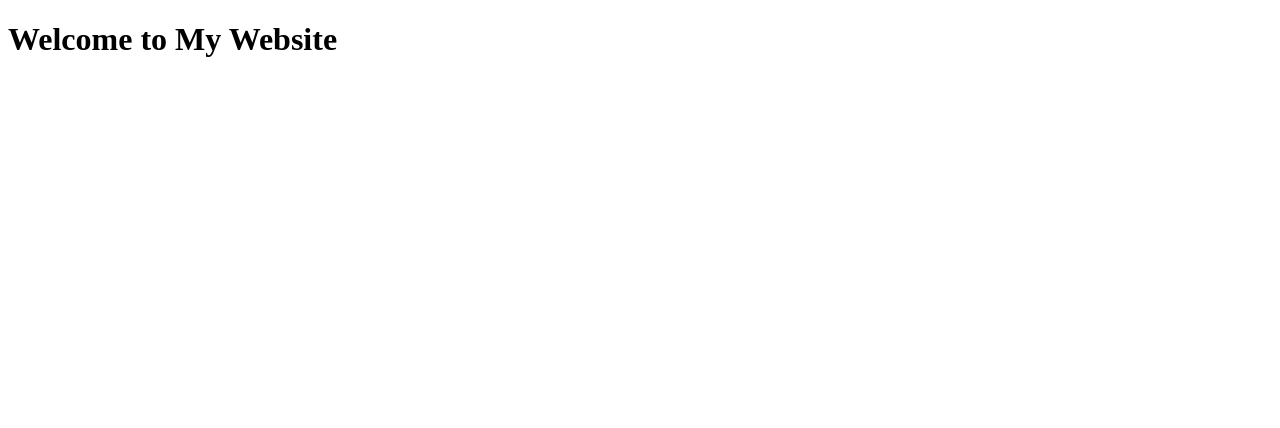
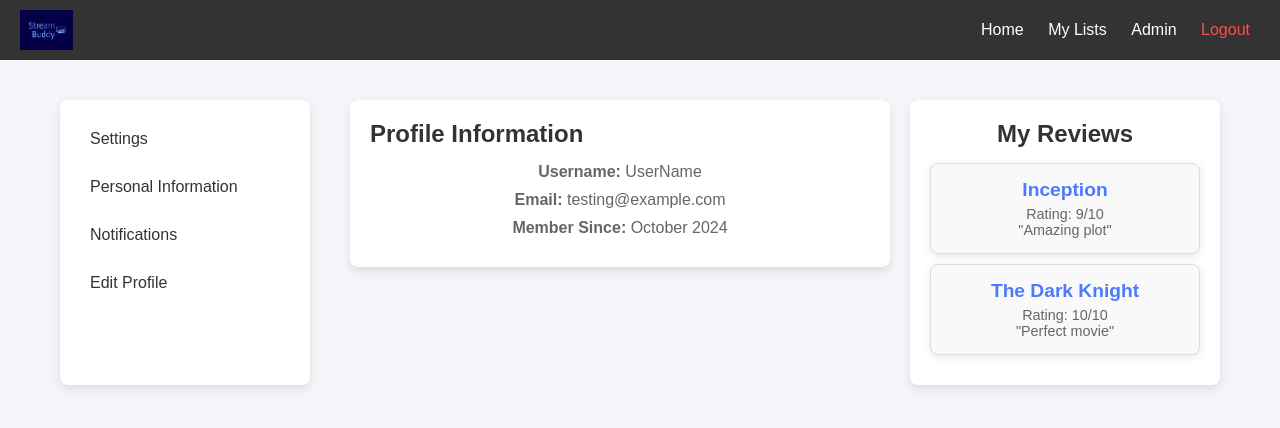
Before and after one commit to ByJH/Stream-Buddy, a PHP site: template Frontend/pages/Profile.html in a window 1280 px wide. Shown: the top 428 px of the page. Run offline with PHP 8.4, Linux system fonts and the light colour scheme; the template is opened without the code that fills it, so the values that code supplies are empty.

Commit message:
html updates: Profile,CustomList. Updated JS and CSS for Profile and customlists. Added Images +logo

```diff
--- a/Frontend/pages/Profile.html
+++ b/Frontend/pages/Profile.html
@@ -1,17 +1,58 @@
 <!DOCTYPE html>
 <html lang="en">
-  <head>
+<head>
     <meta charset="UTF-8">
     <meta name="viewport" content="width=device-width, initial-scale=1.0">
-    <meta http-equiv="X-UA-Compatible" content="ie=edge">
-    <title>My Website</title>
-    <link rel="stylesheet" href="./style.css">
-    <link rel="icon" href="./favicon.ico" type="image/x-icon">
-  </head>
-  <body>
-    <main>
-        <h1>Welcome to My Website</h1>
-    </main>
-    <script src="index.js"></script>
-  </body>
+    <title>Profile | Stream-Buddy</title>
+    <link rel="stylesheet" href="../styles/style.css">
+</head>
+<body>
+    <header class="main-header">
+        <img src="../images/logo.png" alt="Stream-Buddy Logo" class="logo">
+        <nav class="nav-links">
+            <a href="Home.html">Home</a>
+            <a href="CustomList.html">My Lists</a>
+            <a href="Admin.html">Admin</a>
+            <a href="Login.html" class="logout">Logout</a>
+        </nav>
+    </header>
+
+    <div class="profile-container">
+        <aside class="profile-sidebar">
+            <nav class="profile-nav">
+                <a href="#">Settings</a>
+                <a href="#">Personal Information</a>
+                <a href="#">Notifications</a>
+                <a href="#">Edit Profile</a>
+            </nav>
+        </aside>
+
+        <main class="profile-main">
+            <section class="profile-info-box">
+                <h2>Profile Information</h2>
+                <div class="profile-details">
+                    <p><strong>Username:</strong> UserName</p>
+                    <p><strong>Email:</strong> testing@example.com</p>
+                    <p><strong>Member Since:</strong> October 2024</p>
+                </div>
+            </section>
+        </main>
+
+        <aside class="reviews-section">
+            <h2>My Reviews</h2>
+            <div class="review-item">
+                <h3>Inception</h3>
+                <p>Rating: 9/10</p>
+                <p>"Amazing plot"</p>
+            </div>
+            <div class="review-item">
+                <h3>The Dark Knight</h3>
+                <p>Rating: 10/10</p>
+                <p>"Perfect movie"</p>
+            </div>
+        </aside>
+    </div>
+
+    <script src="../scripts/script.js"></script>
+</body>
 </html>
--- a/Frontend/scripts/script.js
+++ b/Frontend/scripts/script.js
@@ -0,0 +1,15 @@
+function createNewList() {
+    alert("Creating a new list feature is not yet implemented.");
+}
+
+function editList() {
+    alert("Editing a list is not yet implemented.");
+}
+
+function deleteList() {
+    alert("Deleting a list is not yet implemented.");
+}
+
+function toggleEditForm() {
+    alert("Edit profile form is not yet implemented.");
+}
--- a/Frontend/styles/style.css
+++ b/Frontend/styles/style.css
@@ -13,3 +13,235 @@ p{
     font-family: arial;
 	  text-align: center;
 }
+
+* {
+    box-sizing: border-box;
+    margin: 0;
+    padding: 0;
+}
+
+body {
+    font-family: Arial, sans-serif;
+    background-color: #f4f4f9;
+    color: #333;
+}
+
+.main-header {
+    display: flex;
+    align-items: center;
+    justify-content: space-between;
+    background-color: #333;
+    color: #fff;
+    padding: 10px 20px;
+}
+
+.main-header .logo {
+    height: 40px;
+}
+
+.main-header nav a {
+    color: #fff;
+    margin: 0 10px;
+    text-decoration: none;
+}
+
+.main-header nav .logout {
+    color: #ff4d4d;
+}
+
+.hero {
+    display: flex;
+    align-items: center;
+    justify-content: space-between;
+    background: linear-gradient(135deg, #ff4d4d, #4d79ff);
+    color: #fff;
+    padding: 60px 20px;
+}
+
+.hero-content {
+    flex: 1;
+    text-align: left;
+}
+
+.hero-content h1 {
+    font-size: 2.5em;
+    margin-bottom: 10px;
+}
+
+.hero-content p {
+    font-size: 1.2em;
+    margin-bottom: 20px;
+}
+
+.hero-button {
+    padding: 10px 20px;
+    font-size: 1em;
+    color: #333;
+    background-color: #fff;
+    border: none;
+    border-radius: 5px;
+    cursor: pointer;
+    transition: background-color 0.3s;
+}
+
+.hero-button:hover {
+    background-color: #ffdfdf;
+}
+
+.hero-image img {
+    width: 100%;
+    max-width: 500px;
+    border-radius: 10px;
+    box-shadow: 0 4px 10px rgba(0, 0, 0, 0.1);
+}
+
+.list-section {
+    padding: 20px;
+    text-align: center;
+}
+
+.list-section h2 {
+    font-size: 1.8em;
+    margin-bottom: 20px;
+    color: #333;
+}
+
+.list {
+    background-color: #fff;
+    border: 1px solid #ddd;
+    border-radius: 8px;
+    padding: 15px;
+    margin: 10px auto;
+    max-width: 400px;
+    box-shadow: 0 2px 8px rgba(0, 0, 0, 0.1);
+}
+
+.list h3 {
+    font-size: 1.4em;
+    margin-bottom: 5px;
+    color: #4d79ff;
+}
+
+.list p {
+    margin-bottom: 10px;
+    color: #666;
+}
+
+.list-actions button {
+    margin: 5px;
+    padding: 8px 15px;
+    font-size: 0.9em;
+    color: #fff;
+    background-color: #4d79ff;
+    border: none;
+    border-radius: 5px;
+    cursor: pointer;
+    transition: background-color 0.3s;
+}
+
+.list-actions button:hover {
+    background-color: #333;
+}
+
+.profile-container {
+    display: flex;
+    max-width: 1200px;
+    width: 100%;
+    margin: 20px auto;
+    padding: 20px;
+    gap: 20px;
+}
+
+.profile-sidebar {
+    width: 250px;
+    padding: 20px;
+    background-color: #fff;
+    border-radius: 8px;
+    box-shadow: 0 4px 10px rgba(0, 0, 0, 0.1);
+    margin-right: 20px;
+}
+
+.profile-sidebar .profile-nav {
+    display: flex;
+    flex-direction: column;
+}
+
+.profile-sidebar .profile-nav a {
+    color: #333;
+    padding: 10px;
+    text-decoration: none;
+    border-radius: 5px;
+    margin-bottom: 10px;
+    transition: background-color 0.3s;
+}
+
+.profile-sidebar .profile-nav a:hover {
+    background-color: #f0f0f0;
+}
+
+.profile-main {
+    flex: 2;
+    display: flex;
+    flex-direction: column;
+    gap: 20px;
+}
+
+.profile-info-box {
+    background-color: #fff;
+    padding: 20px;
+    border-radius: 8px;
+    box-shadow: 0 4px 10px rgba(0, 0, 0, 0.1);
+    margin-bottom: 20px;
+}
+
+.profile-info-box h2 {
+    margin-bottom: 15px;
+    color: #333;
+}
+
+.profile-details p {
+    margin: 10px 0;
+    font-size: 1em;
+    color: #666;
+}
+
+.reviews-section {
+    flex: 1;
+    width: 300px;
+    background-color: #fff;
+    padding: 20px;
+    border-radius: 8px;
+    box-shadow: 0 4px 10px rgba(0, 0, 0, 0.1);
+}
+
+.reviews-section h2 {
+    font-size: 1.5em;
+    margin-bottom: 15px;
+    color: #333;
+    text-align: center;
+}
+
+.review-item {
+    background-color: #f9f9f9;
+    border: 1px solid #ddd;
+    border-radius: 8px;
+    padding: 15px;
+    margin-bottom: 10px;
+    box-shadow: 0 2px 8px rgba(0, 0, 0, 0.1);
+}
+
+.review-item h3 {
+    font-size: 1.2em;
+    color: #4d79ff;
+    margin-bottom: 5px;
+}
+
+.review-item p {
+    font-size: 0.9em;
+    color: #666;
+}
+
+.hero-content, .list-section {
+    max-width: 800px;
+    margin: auto;
+}
```
Also changed, not shown: Frontend/pages/CustomList.html (added, +58 -0 lines), Frontend/images/default-pfp.png (added), Frontend/images/hero-image.jpg (added), Frontend/images/logo.png (added).
